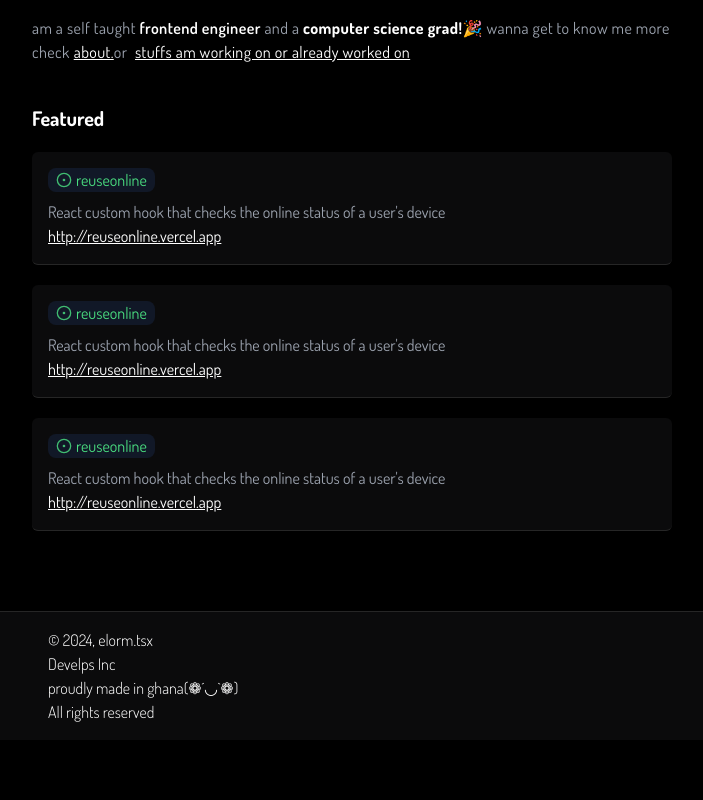
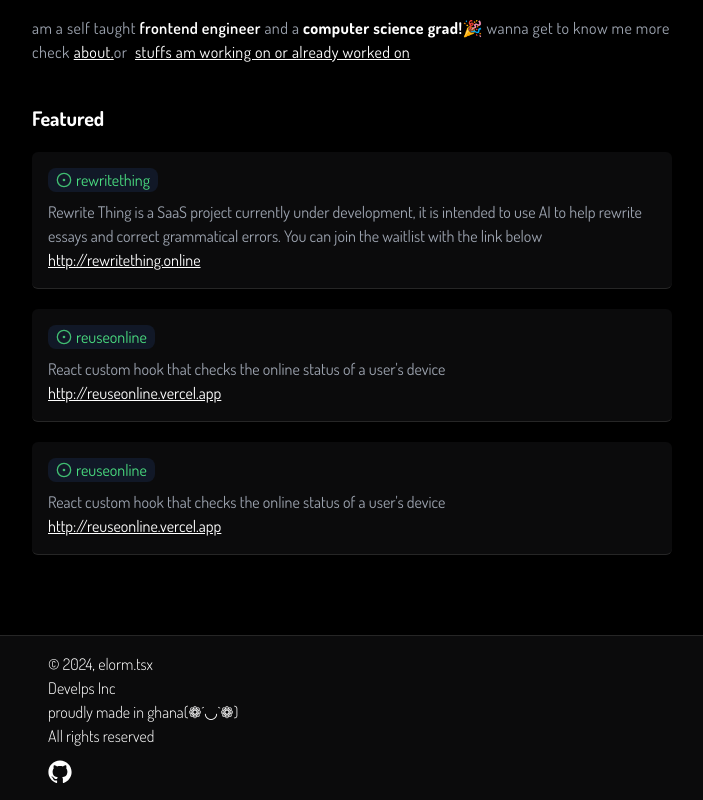
Before and after one commit to Akarikev/elorm, a Next.js app: page / in a window 1280 px wide. Shown: the part 356-1156 px from the top of the page, without its empty margins (288-991 px from the left). Before the commit the page ends 1096 px from the top, so only its background shows below. Built offline with nearby package versions, Linux system fonts and the light colour scheme.

Commit message:
mod: footer update

```diff
--- a/app/layout.tsx
+++ b/app/layout.tsx
@@ -4,6 +4,8 @@ import "./globals.css";
 import Navbar from "@/components/Navbar";
 import { cn } from "@/lib/utils";
 import { Dosis } from "next/font/google";
+import { GitHubLogoIcon } from "@radix-ui/react-icons";
+import Link from "next/link";
 
 const dosis = Dosis({
   subsets: ["latin"],
@@ -22,9 +24,29 @@ export default function RootLayout({
 }>) {
   return (
     <html lang="en">
-      <body className={cn(" bg-black antialiased text-white", dosis.className)}>
+      <body
+        className={cn(
+          " bg-black antialiased text-white min-h-screen",
+          dosis.className
+        )}
+      >
         <Navbar />
         {children}
+
+        <footer className="border-t mt-10 border-neutral-800 bg-gradient-to-b  backdrop-blur-2xl bg-zinc-800/30  from-inherit p-4">
+          <div className="font-light  lg:px-40 md:px-32 md:mx-10 lg:mx-40">
+            <h1>&copy; 2024, elorm.tsx</h1>
+            <p>Develps Inc</p>
+            <p>proudly made in ghana(❁´◡`❁)</p>
+            <p>All rights reserved</p>
+
+            <div>
+              <Link href={"https://github.com/Akarikev"}>
+                <GitHubLogoIcon className="w-6 h-6 mt-3 " />
+              </Link>
+            </div>
+          </div>
+        </footer>
       </body>
     </html>
   );
--- a/app/page.tsx
+++ b/app/page.tsx
@@ -16,10 +16,10 @@ export default function Home() {
   const featuredContent: contentType = [
     {
       id: 1,
-      contentName: "reuseonline",
-      contentLink: "http://reuseonline.vercel.app",
+      contentName: "rewritething",
+      contentLink: "http://rewritething.online",
       contentDescription:
-        "React custom hook that checks the online status of a user's device",
+        "Rewrite Thing is a SaaS project currently under development, it is intended to use AI to help rewrite essays and correct grammatical errors. You can join the waitlist with the link below",
       isLive: true,
     },
     {
@@ -40,7 +40,7 @@ export default function Home() {
     },
   ];
   return (
-    <div className="min-h-screen">
+    <div className="">
       <main className="flex antialiased  flex-col  ">
         <div className="px-6 md:p-10 lg:px-40 md:px-32 md:mx-10 lg:mx-40 ">
           <div className="border px-2 mt-20 w-fit rounded-lg border-none gap-x-1 bg-gray-900 flex items-center justify-center cursor-pointer align-middle">
@@ -134,15 +134,6 @@ export default function Home() {
           </div>
         </div>
       </main>
-
-      <footer className="border-t mt-10 border-neutral-800 bg-gradient-to-b  backdrop-blur-2xl bg-zinc-800/30  from-inherit p-4">
-        <div className="font-light  lg:px-40 md:px-32 md:mx-10 lg:mx-40">
-          <h1>&copy; 2024, elorm.tsx</h1>
-          <p>Develps Inc</p>
-          <p>proudly made in ghana(❁´◡`❁)</p>
-          <p>All rights reserved</p>
-        </div>
-      </footer>
     </div>
   );
 }
```
